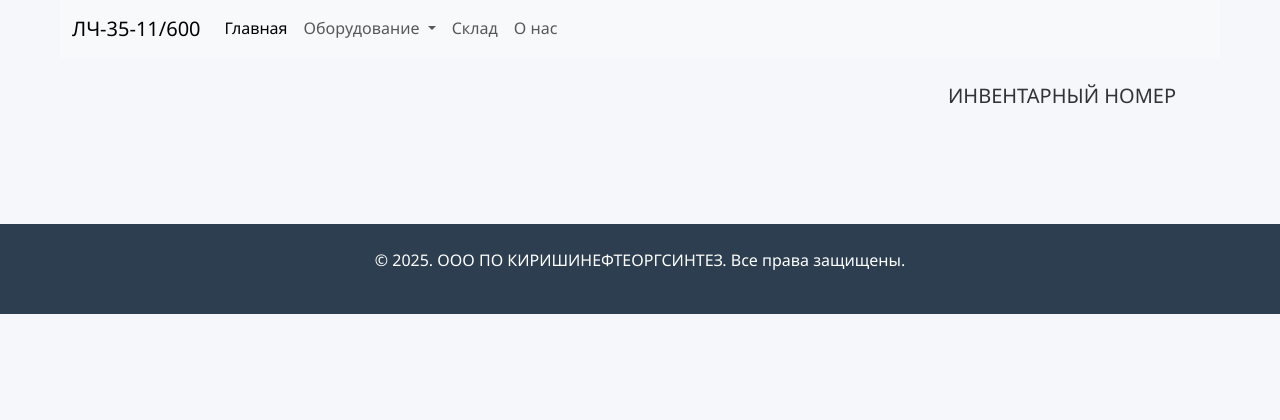
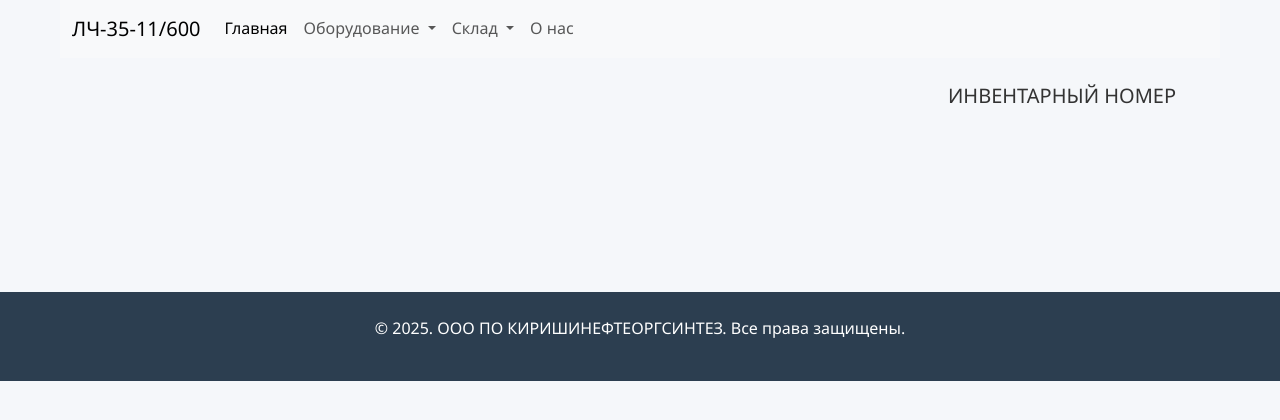
Before and after one commit to Mourcat/refinery, a Django app: template equipment/templates/equipment/equipment_detail.html in a window 1280 px wide. Shown: the top 420 px of the page. Run offline with Django 5.2, Linux system fonts and the light colour scheme; the template is opened without the code that fills it, so the values that code supplies are empty.

Commit message:
Create a navigation bar

```diff
--- a/equipment/templates/base.html
+++ b/equipment/templates/base.html
@@ -270,8 +270,15 @@
                                 </ul>
                             </li>
 
-                            <li class="nav-item">
-                                <a class="nav-link" href="#">Склад</a>
+                            <li class="nav-item dropdown">
+                                <a class="nav-link dropdown-toggle" href="#" role="button" data-bs-toggle="dropdown" aria-expanded="false">
+                                    Склад
+                                </a>
+                                <ul class="dropdown-menu">
+                                    <li><a class="dropdown-item" href="#">Торцевые уплотнения</a></li>
+                                    <li><a class="dropdown-item" href="#">Подшипники</a></li>
+                                    <li><a class="dropdown-item" href="#">Детали машин</a></li>
+                                </ul>
                             </li>
 
                             <li class="nav-item">
--- a/equipment/templates/equipment/equipment_detail.html
+++ b/equipment/templates/equipment/equipment_detail.html
@@ -25,5 +25,6 @@
         <img src="{{ equipment.image.url }}" class="img-fluid rounded mx-auto d-block" alt="{{ equipment.label }}">
         <br><br>
         <p>{{ equipment.description }}  </p>
+        <br><br>
     </div>
 {% endblock  %}
--- a/equipment/views.py
+++ b/equipment/views.py
@@ -9,5 +9,6 @@ def index(request):
     return render(request, 'equipment/equipment.html', {'categories': categories, 'equipment': equipment})
 
 def equipment_detail(request, slug):
+    categories = Category.objects.all().order_by('title')
     equipment = get_object_or_404(Equipment, slug=slug)
-    return render(request, 'equipment/equipment_detail.html', {'equipment': equipment})
+    return render(request, 'equipment/equipment_detail.html', {'equipment': equipment, 'categories': categories})
```
